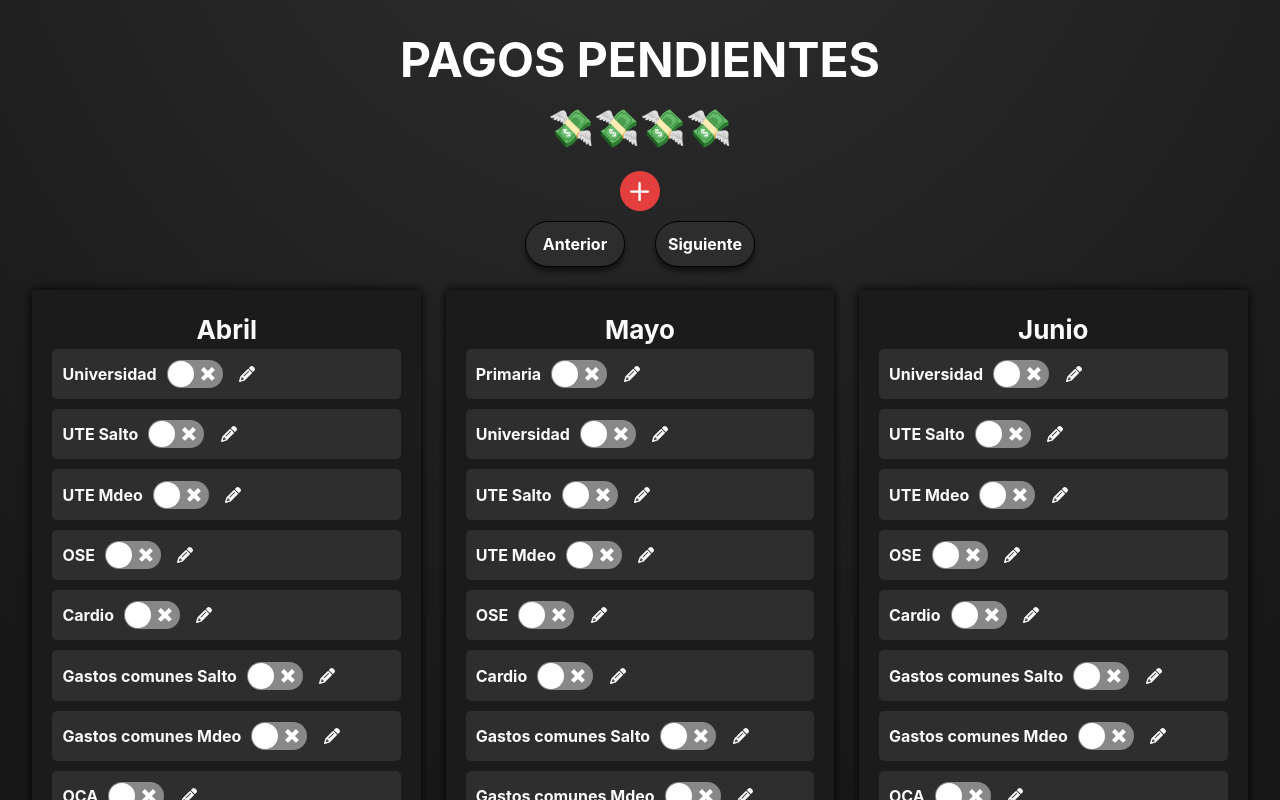
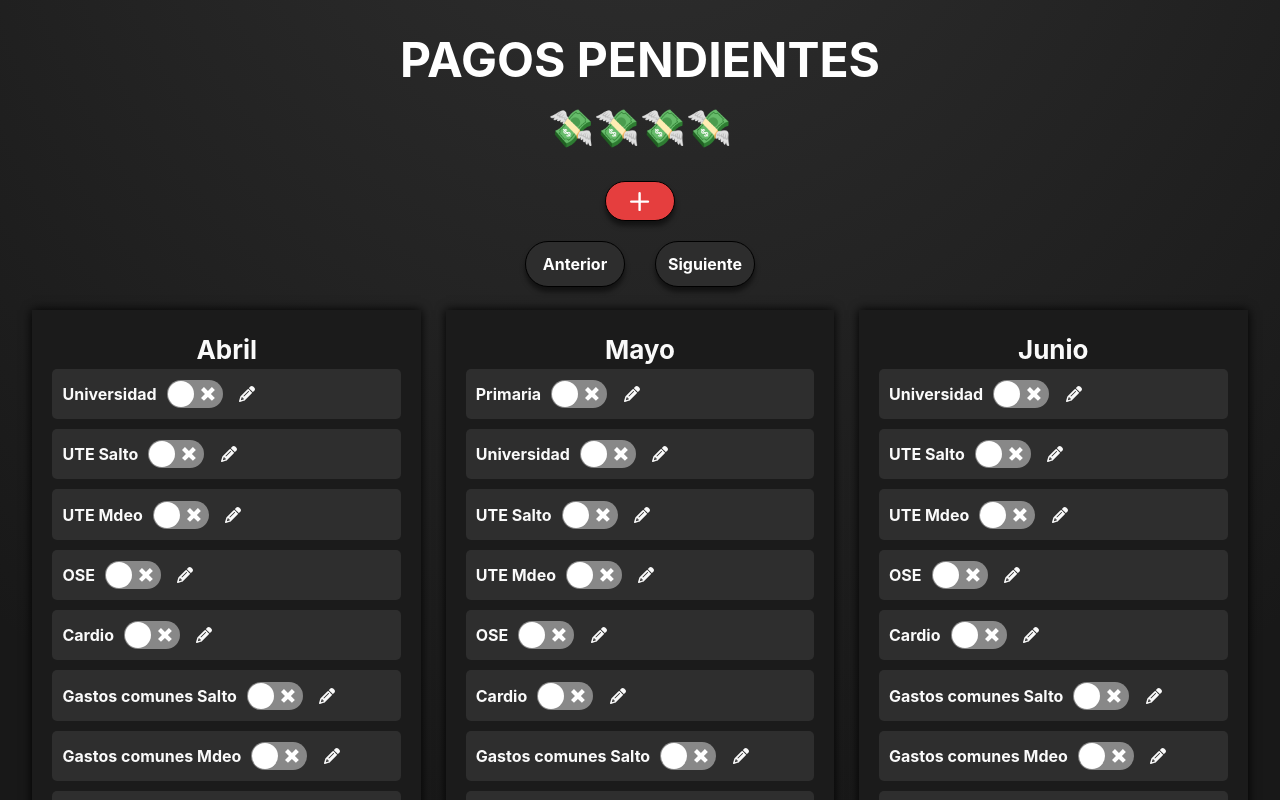
Before and after one commit to Sagthy/appPagos, a React (Vite) app: page / in a window 1280 px wide. Shown: the top 800 px of the page. Built offline with nearby package versions, Linux system fonts and the light colour scheme.

Commit message:
refactor: Update HomeHeader component to center align text and add custom CSS class for button

```diff
--- a/src/components/HomeHeader.jsx
+++ b/src/components/HomeHeader.jsx
@@ -1,6 +1,7 @@
 import { Flex, Heading, Text, IconButton, useDisclosure } from '@chakra-ui/react'
 import { AddIcon } from '@chakra-ui/icons'
 import AddNewItemModal from './modals/AddNewItemModal'
+import '../styles/HomeHeader.css'
 
 const HomeHeader = () => {
   const { isOpen, onOpen, onClose } = useDisclosure()
@@ -11,7 +12,7 @@ const HomeHeader = () => {
         PAGOS PENDIENTES
       </Heading>
       <Text fontSize='2.3rem' marginBottom='1rem'> 💸💸💸💸 </Text>
-      <IconButton aria-label='Add Items' color='white' colorScheme='red' rounded='full' fontWeight='bold' icon={<AddIcon boxSize='1.2rem' />} onClick={onOpen} />
+      <IconButton aria-label='Add Items' color='white' colorScheme='red' rounded='full' fontWeight='bold' icon={<AddIcon boxSize='1.2rem' />} className='botoncito' onClick={onOpen} />
       <AddNewItemModal isOpen={isOpen} onClose={onClose} />
     </Flex>
 
--- /dev/null
+++ b/src/styles/HomeHeader.css
@@ -0,0 +1,17 @@
+.botoncito {
+    font-weight: bold;
+    margin: 10px;
+    margin-bottom: 10px;
+    padding: 10px;
+    background-color: #2d2d2d;
+    color: white;
+    text-align: center;
+    display: inline-block;
+    font-size: 16px;
+    cursor: pointer;
+    border-radius: 25px;
+    width: 70px;
+    transition: 0.3s;
+    border: 1px solid #000;
+    box-shadow: 0px 5px 5px rgba(0, 0, 0, 0.5);
+}
```
Also changed, not shown: src/components/modals/AddNewItemModal.jsx (indentation only).
